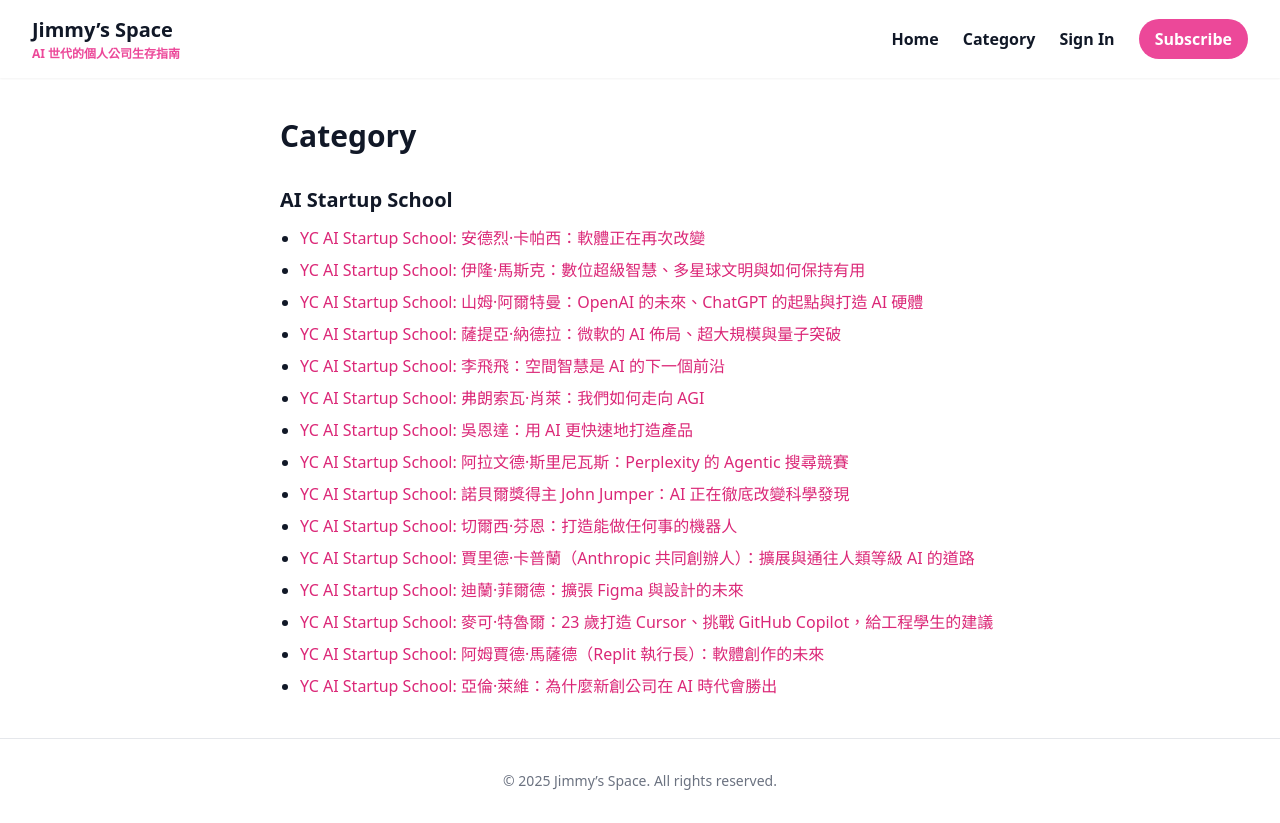
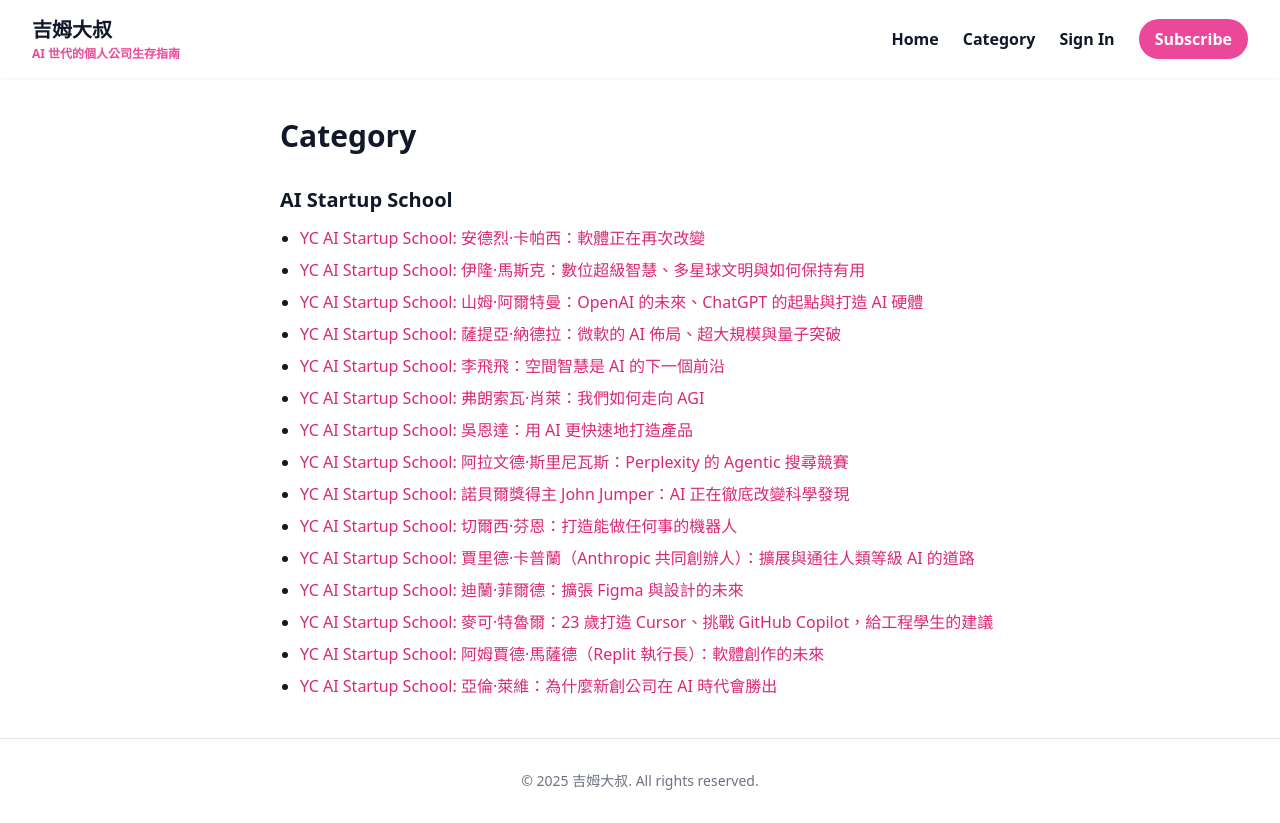
Before and after one commit to Jameschen7988/my-blog, a plain HTML site: page public/category.html in a window 1280 px wide. Drawn offline with nearby package versions, Linux system fonts and the light colour scheme.

Commit message:
Rebrand site name to 吉姆大叔

```diff
--- a/public/category.html
+++ b/public/category.html
@@ -3,7 +3,7 @@
 <head>
   <meta charset="UTF-8" />
   <meta name="viewport" content="width=device-width, initial-scale=1.0" />
-  <title>Jimmy’s Space – Category</title>
+  <title>吉姆大叔 – Category</title>
   <link rel="stylesheet" href="/style.css">
   <script src="https://cdn.tailwindcss.com"></script>
 </head>
@@ -12,7 +12,7 @@
   <!-- Header 導覽列 -->
   <header class="relative z-20 flex items-center justify-between px-4 py-4 shadow-sm md:px-8">
     <div class="text-center md:text-left">
-      <a href="./index.html" class="text-xl font-bold">Jimmy’s Space</a>
+      <a href="./index.html" class="text-xl font-bold">吉姆大叔</a>
       <p class="text-xs font-bold text-pink-500 mt-0.5">AI 世代的個人公司生存指南</p>
     </div>
 
@@ -56,7 +56,7 @@
   </main>
 
   <footer class="py-8 text-center text-gray-500 text-sm border-t">
-    © 2025 Jimmy’s Space. All rights reserved.
+    © 2025 吉姆大叔. All rights reserved.
   </footer>
 
   <script src="/category.js"></script>
```
Also changed, not shown: public/index.html (+3 -3 lines), public/post.html (+3 -3 lines).
